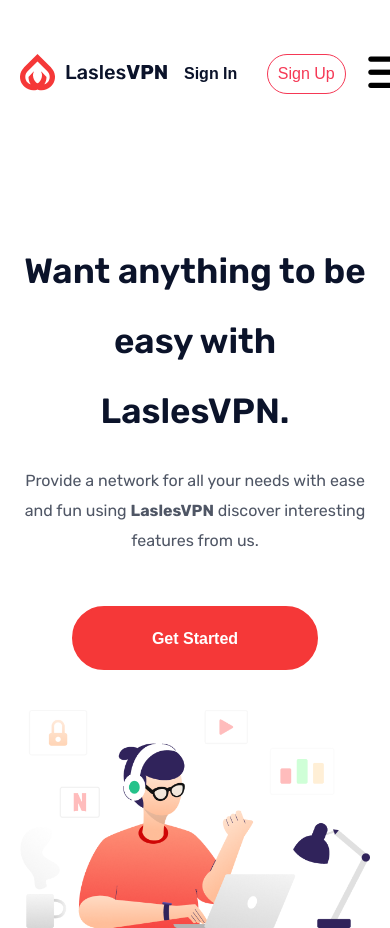
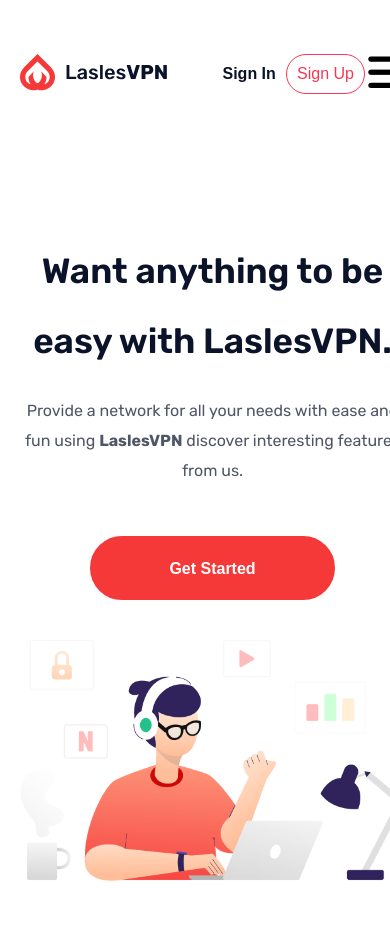
Before and after one commit to reactnenja/lasles, a plain HTML site: page index.html in a window 390 px wide. Shown: the top 928 px of the page. Drawn offline with nearby package versions, Linux system fonts and the light colour scheme.

Commit message:
tayyor header

```diff
--- a/assets/css/layout/header-res.css
+++ b/assets/css/layout/header-res.css
@@ -1,5 +1,5 @@
 @media only screen and (min-width: 320px) and (max-width: 480px) {
-  .header__hero,
+  .header,
   .navbar {
     width: 425px;
   }
@@ -10,7 +10,7 @@
     display: none;
   }
   .btn__group {
-    width: 60%;
+    width: 50%;
   }
   .btn-toogle {
     display: block;
@@ -21,7 +21,11 @@
     width: 100%;
     flex-direction: column;
   }
+  .header > .container {
+    width: 100%;
+  }
   .header__hero-left {
+    width: 100%;
     text-align: center;
   }
   .hero__heading,
```
